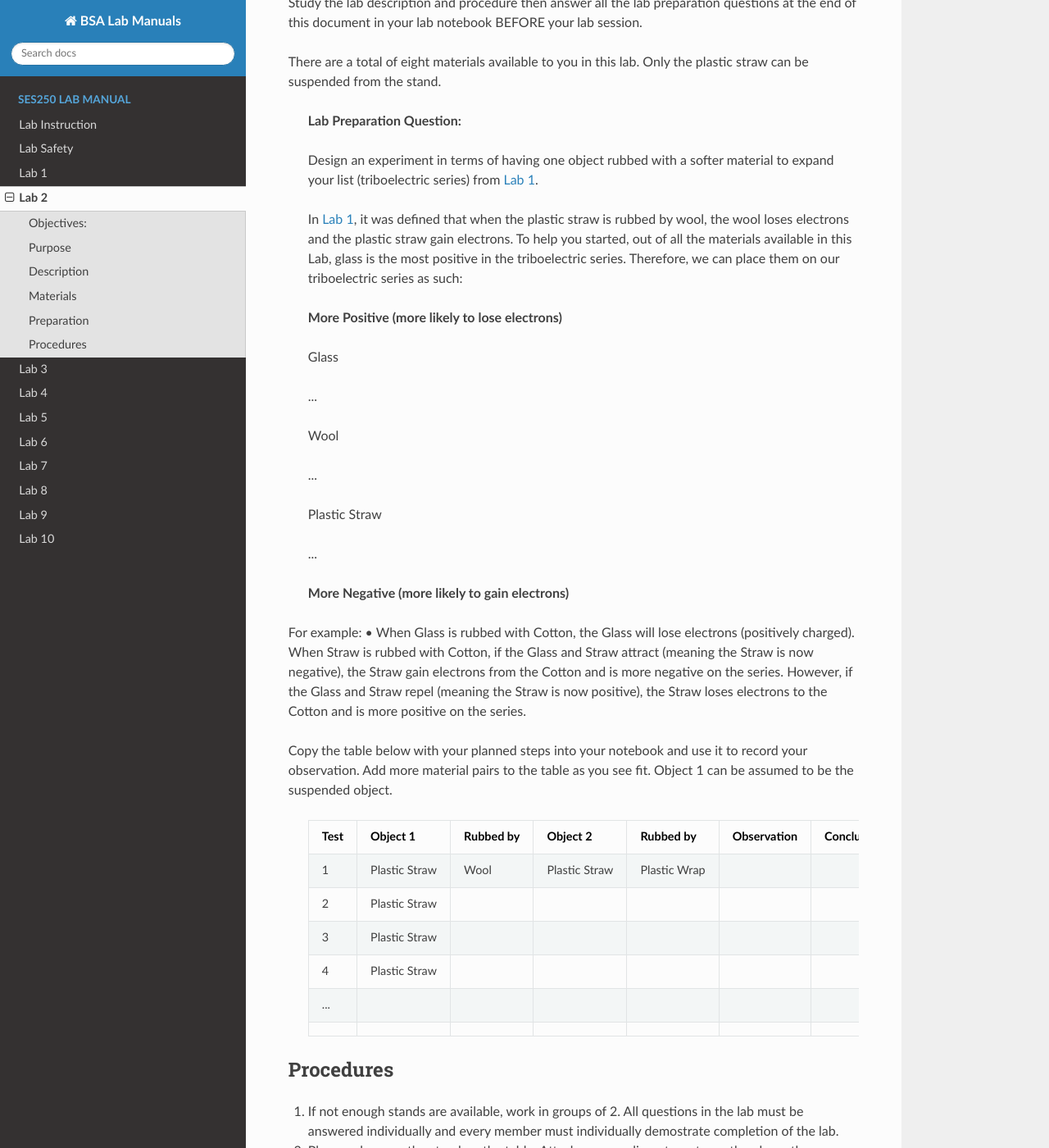
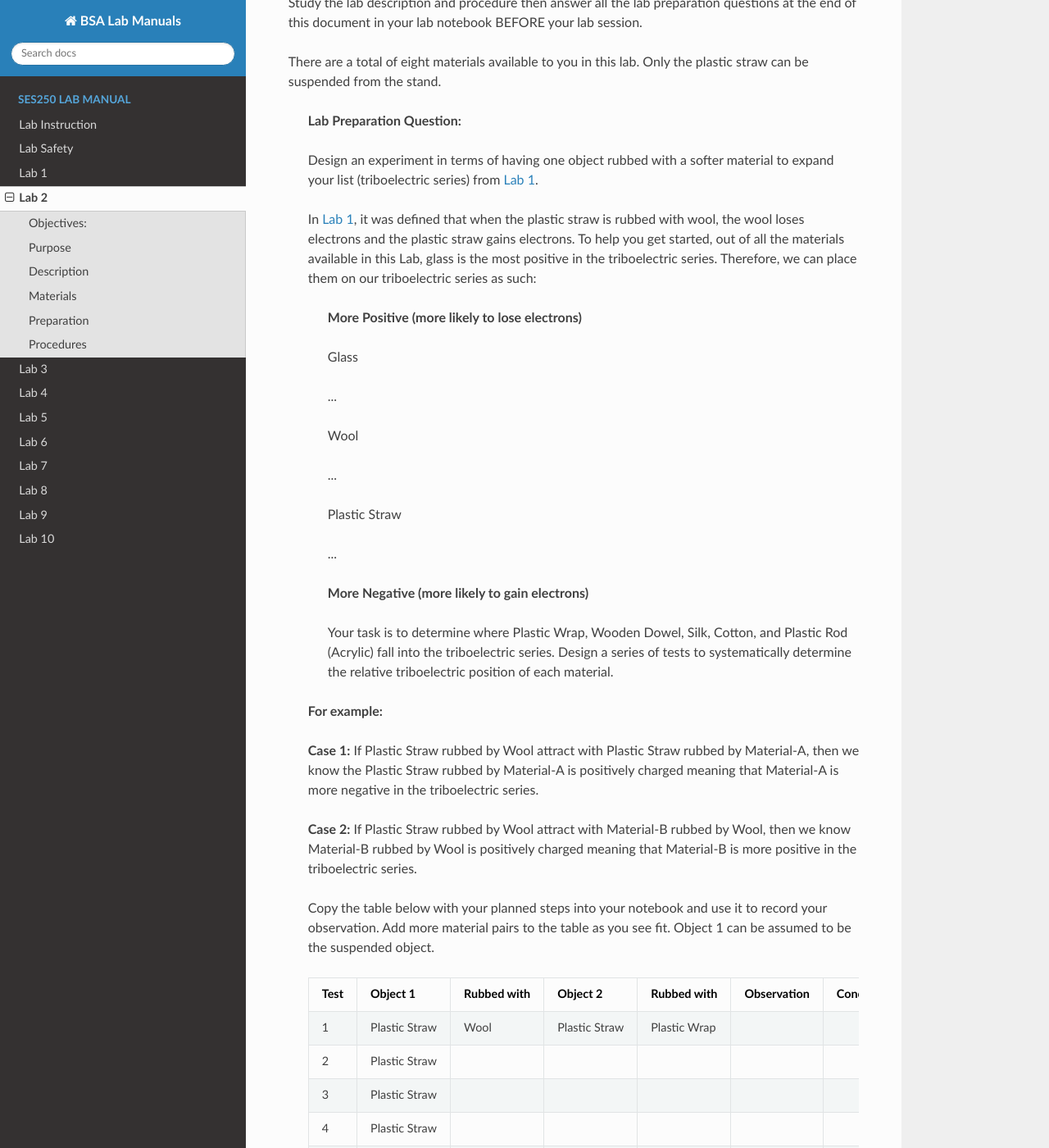
Before and after one commit to Seneca-BSA/bsa, an MkDocs documentation site: the page built from docs/ses250/lab2.md, in a window 1280 px wide and 1400 px high, scrolled down 1807 px. Shown: the whole window at 82% size. Built offline with MkDocs 1.6.1, drawn with Linux system fonts in a browser that asks for light colours; nearby versions of some CDN libraries; some of the changed text lies outside the part shown.

Commit message:
added lab2

```diff
--- a/docs/ses250/lab2.md
+++ b/docs/ses250/lab2.md
@@ -49,31 +49,35 @@ There are a total of eight materials available to you in this lab. Only the plas
 >
 > Design an experiment in terms of having one object rubbed with a softer material to expand your list (triboelectric series) from [Lab 1](lab1.md).
 >
-> In [Lab 1](lab1.md), it was defined that when the plastic straw is rubbed by wool, the wool loses electrons and the plastic straw gain electrons. To help you started, out of all the materials available in this Lab, glass is the most positive in the triboelectric series. Therefore, we can place them on our triboelectric series as such:
+> In [Lab 1](lab1.md), it was defined that when the plastic straw is rubbed with wool, the wool loses electrons and the plastic straw gains electrons. To help you get started, out of all the materials available in this Lab, glass is the most positive in the triboelectric series. Therefore, we can place them on our triboelectric series as such:
+>>
+>> **More Positive (more likely to lose electrons)**
+>>
+>> Glass
+>>
+>> ...
+>>
+>> Wool
+>>
+>> ...
+>>
+>> Plastic Straw
+>>
+>> ...
+>>
+>> **More Negative (more likely to gain electrons)**
+>>
+> Your task is to determine where Plastic Wrap, Wooden Dowel, Silk, Cotton, and Plastic Rod (Acrylic) fall into the triboelectric series. Design a series of tests to systematically determine the relative triboelectric position of each material.
 >
-> **More Positive (more likely to lose electrons)**
+> **For example:**
 >
-> Glass
+> **Case 1:** If Plastic Straw rubbed by Wool attract with Plastic Straw rubbed by Material-A, then we know the Plastic Straw rubbed by Material-A is positively charged meaning that Material-A is more negative in the triboelectric series.
 >
-> ...
+> **Case 2:** If Plastic Straw rubbed by Wool attract with Material-B rubbed by Wool, then we know Material-B rubbed by Wool is positively charged meaning that Material-B is more positive in the triboelectric series.
 >
-> Wool
+> Copy the table below with your planned steps into your notebook and use it to record your observation. Add more material pairs to the table as you see fit. Object 1 can be assumed to be the suspended object.
 >
-> ...
->
-> Plastic Straw
->
-> ...
->
-> **More Negative (more likely to gain electrons)**
-
-For example:
-    • When Glass is rubbed with Cotton, the Glass will lose electrons (positively charged). When Straw is rubbed with Cotton, if the Glass and Straw attract (meaning the Straw is now negative), the Straw gain electrons from the Cotton and is more negative on the series. However, if the Glass and Straw repel (meaning the Straw is now positive), the Straw loses electrons to the Cotton and is more positive on the series.
-
-Copy the table below with your planned steps into your notebook and use it to record your observation. Add more material pairs to the table as you see fit. Object 1 can be assumed to be the suspended object.
-
->
->    |Test|Object 1|Rubbed by|Object 2|Rubbed by|Observation|Conclusion|
+>    |Test|Object 1|Rubbed with|Object 2|Rubbed with|Observation|Conclusion|
 >    |---|---|---|---|---|---|---|
 >    |1|Plastic Straw|Wool|Plastic Straw|Plastic Wrap|||
 >    |2|Plastic Straw||||||
```
Also changed, not shown: other parts of docs/ses250/lab2.md (+2 -2 lines), docs/ses250/lab1.md (+1 -1 lines).
